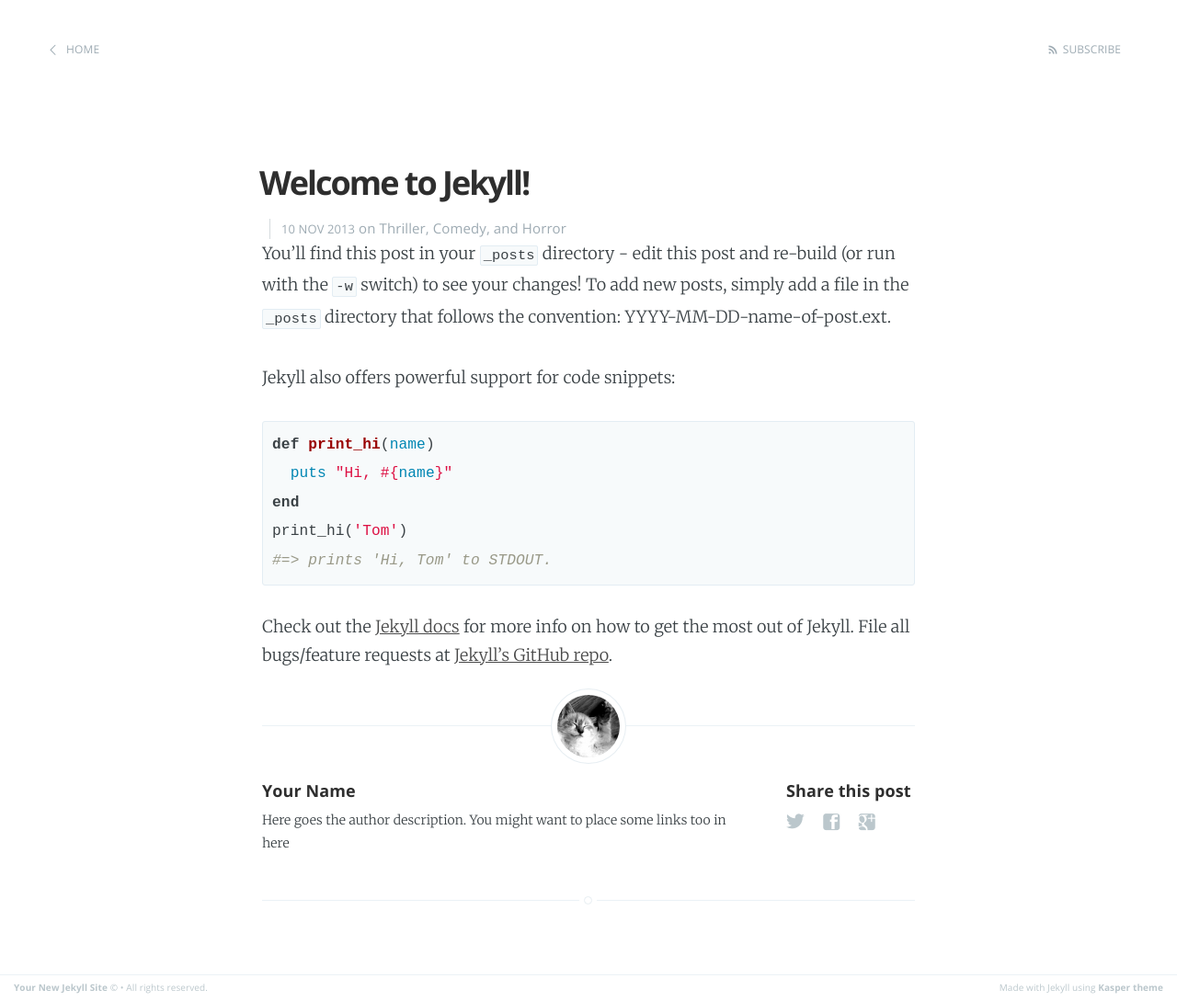
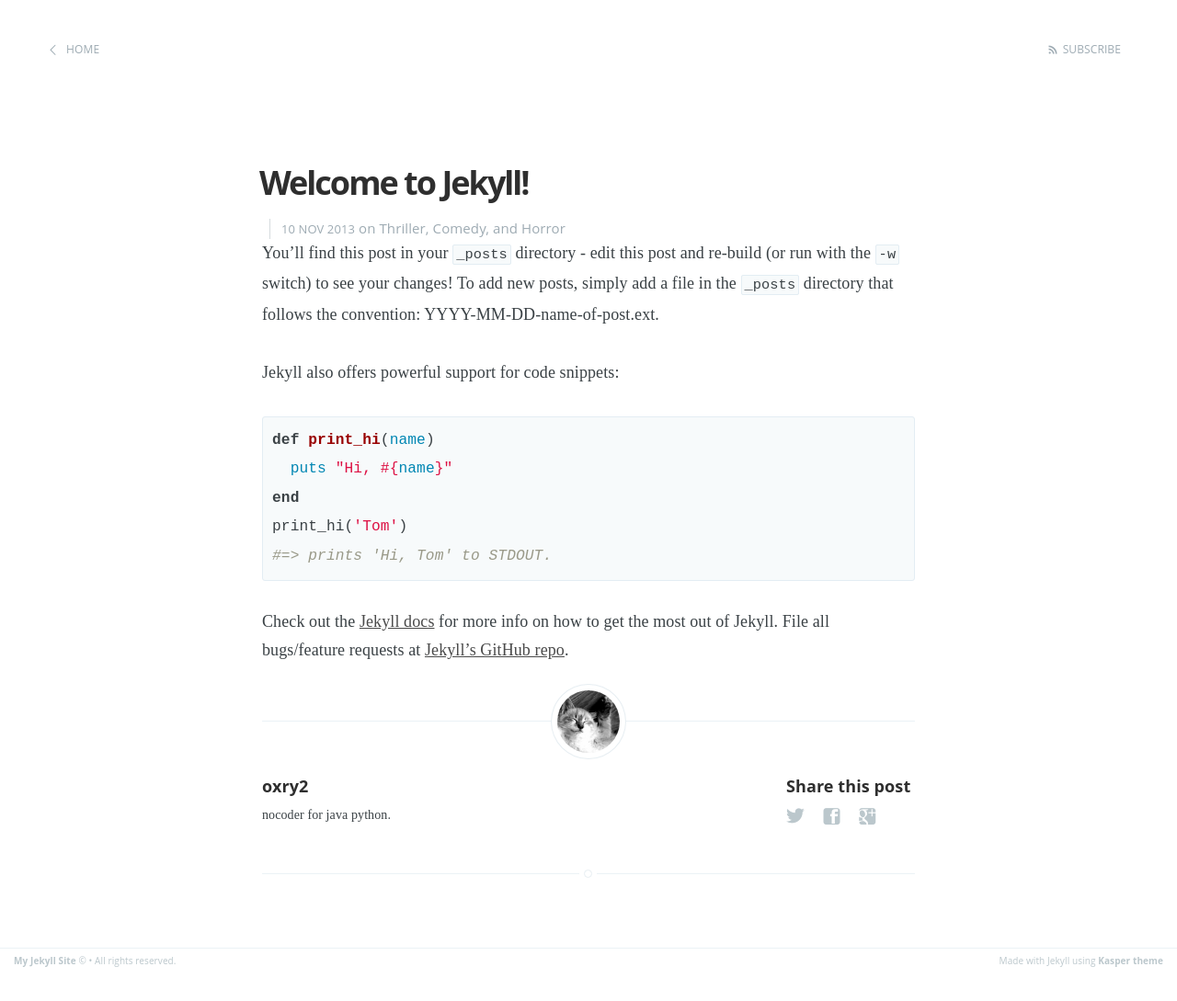
Before and after one commit to oryx2/oryx2.github.io, a Jekyll site: the page built from _posts/2013-11-10-welcome-to-jekyll.markdown, in a window 1280 px wide. Shown: the whole page at 92% size. Built offline with Jekyll 4.4.1, drawn with Linux system fonts in a browser that asks for light colours; Markdown is read by kramdown in place of the engine named in the settings; after the commit the page ends 1059 px from its top, so only the background shows below that.

Commit message:
add site description

```diff
--- a/_config.yml
+++ b/_config.yml
@@ -1,15 +1,15 @@
-name: Your New Jekyll Site
+name: My Jekyll Site
 description: Blogging about stuffs
-meta_description: "Your New Jekyll Site, Blogging about stuffs"
+meta_description: "My Jekyll Site, Blogging about stuffs"
 
 markdown: redcarpet
 highlighter: pygments
 logo: false
 paginate: 15
 baseurl: /
-domain_name: 'http://yourblog-domain.com'
-google_analytics: 'UA-XXXXXXXX-X'
+domain_name: 'http://oryx2.github.io/'
+#google_analytics: 'UA-XXXXXXXX-X'
 
 # Details for the RSS feed generator
-url:            'blog url'
-author:         'Your Name'
+url:            'oryx2.github.io'
+author:         'oxry2'
--- a/_layouts/default.html
+++ b/_layouts/default.html
@@ -12,8 +12,8 @@
     <meta name="viewport" content="width=device-width, initial-scale=1.0" />
 
     <link rel="stylesheet" type="text/css" href="/assets/css/screen.css" />
-    <link rel="stylesheet" type="text/css" href="//fonts.googleapis.com/css?family=Merriweather:300,700,700italic,300italic|Open+Sans:700,400" />
-    <!-- Customisation  -->
+    <!-- <link rel="stylesheet" type="text/css" href="//fonts.googleapis.com/css?family=Merriweather:300,700,700italic,300italic|Open+Sans:700,400" />
+    --> <!-- Customisation  -->
     <link rel="stylesheet" type="text/css" href="/assets/css/main.css" />
 
 </head>
--- a/_layouts/post.html
+++ b/_layouts/post.html
@@ -72,7 +72,7 @@
                     <h4> {{ site.author }} </h4>
                     <!-- Author Bio -->
                     <p>
-                        Here goes the author description. You might want to place some links too in here
+                        nocoder for java python.
                     </p>
                 </section>
             {% endif %}
```
